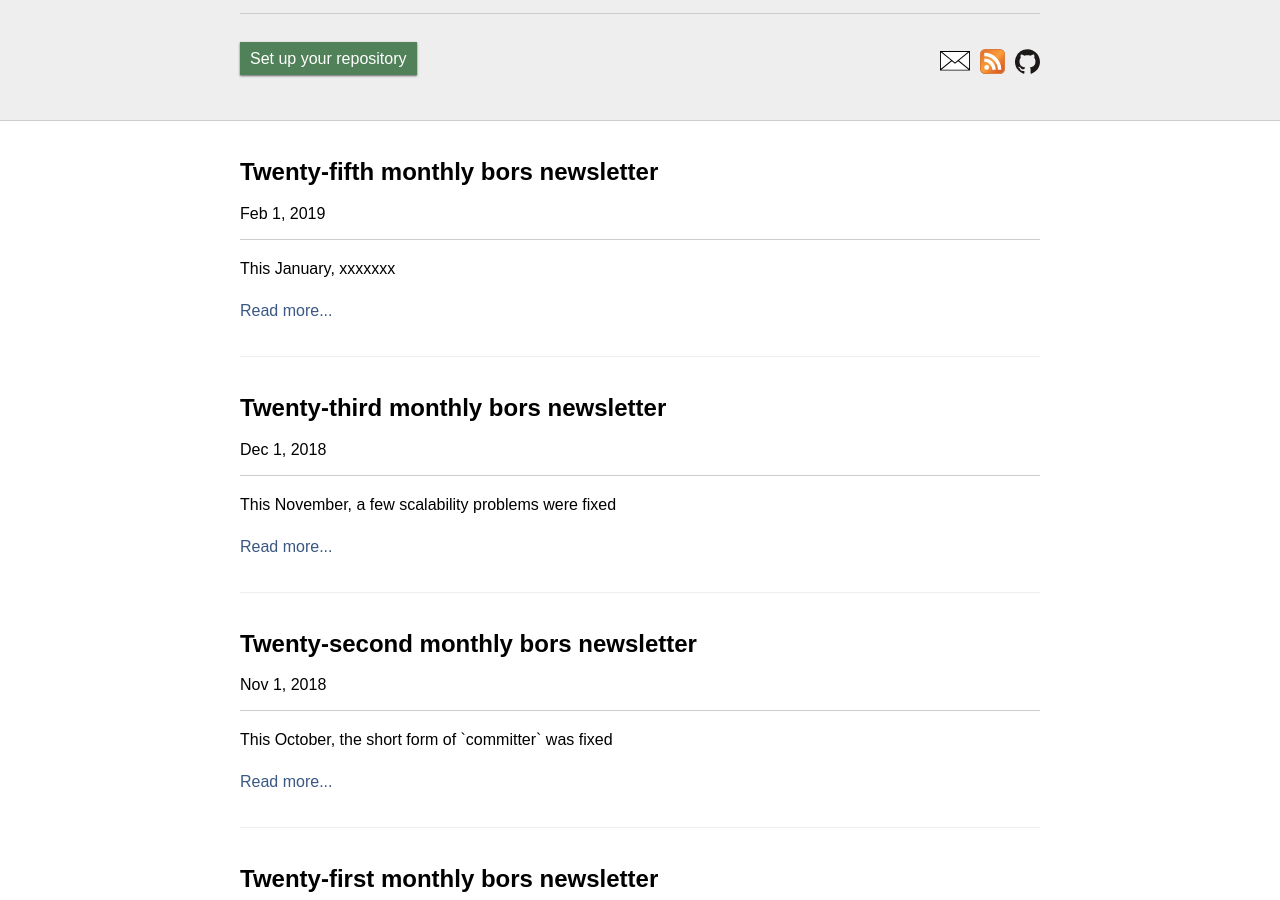
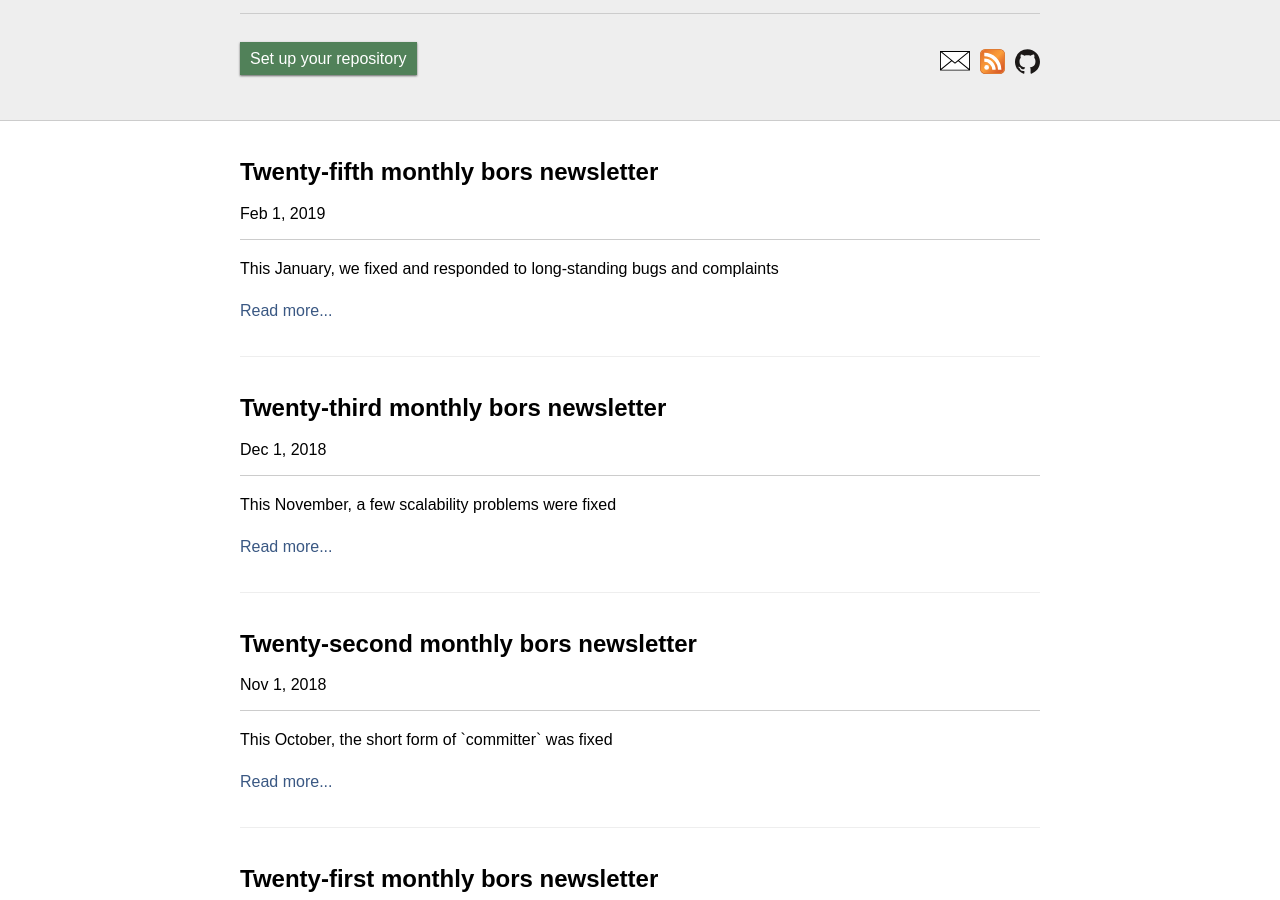
Before and after one commit to bors-ng/bors-ng.github.io, a Jekyll site: the page built from index.html, in a window 1280 px wide and 900 px high, scrolled down 1171 px. Built offline with Jekyll 4.4.1, drawn with Linux system fonts in a browser that asks for light colours; the list of posts is cut into pages by our own code.

Commit message:
Add bors-ng/bors-ng#588
Add month summary

```diff
--- a/_posts/2019-02-01-tmib-25.md
+++ b/_posts/2019-02-01-tmib-25.md
@@ -2,17 +2,15 @@
 layout:     post
 title:      Twenty-fifth monthly bors newsletter
 date:       2019-02-01 00:00:00
-summary:    This January, xxxxxxx
+summary:    This January, we fixed and responded to long-standing bugs and complaints
 categories: newsletter
 ---
 
 It's another monthly burst of news about bors-ng, a [merge queue for hunting down bugs before they are merged into master](https://nmattia.com/posts/2019-01-08-hunt-bugs-down-before-they-are-merged.html).
 
-In the [last month](https://github.com/bors-ng/bors-ng/pulls?utf8=%E2%9C%93&q=is%3Apr%20is%3Aclosed%20closed%3A2019-01-01..2019-01-31),
-we landed 12 PRs in the bors-ng repository.
+In the [last month](https://github.com/bors-ng/bors-ng/pulls?utf8=%E2%9C%93&q=is%3Apr%20is%3Aclosed%20closed%3A2019-01-01..2019-01-31), we landed 12 PRs in the bors-ng repository.
 
-"This Month in Bors" is written [in public on GitHub][GitHub for TMiB].
-If you find a mistake, pull requests or issue reports are appreciated!
+"This Month in Bors" is written [in public on GitHub][GitHub for TMiB]. If you find a mistake, pull requests or issue reports are appreciated!
 
 [GitHub for TMiB]: https://github.com/bors-ng/bors-ng.github.io
 
@@ -27,6 +25,7 @@ If you find a mistake, pull requests or issue reports are appreciated!
 * notriddle [added](https://github.com/bors-ng/bors-ng/pull/570) a command to cancel `try` runs
 * andrewlobos-argo [added](https://github.com/bors-ng/bors-ng/pull/580) a configuration option for GitHub API call timeouts
 * notriddle [changed](https://github.com/bors-ng/bors-ng/pull/582) bors try to queue up builds instead of running them all at once
+* notriddle [fixed](https://github.com/bors-ng/bors-ng/pull/588) an infinite loop when retry is run multiple times in a row
 
 
 ### New Contributors
```
